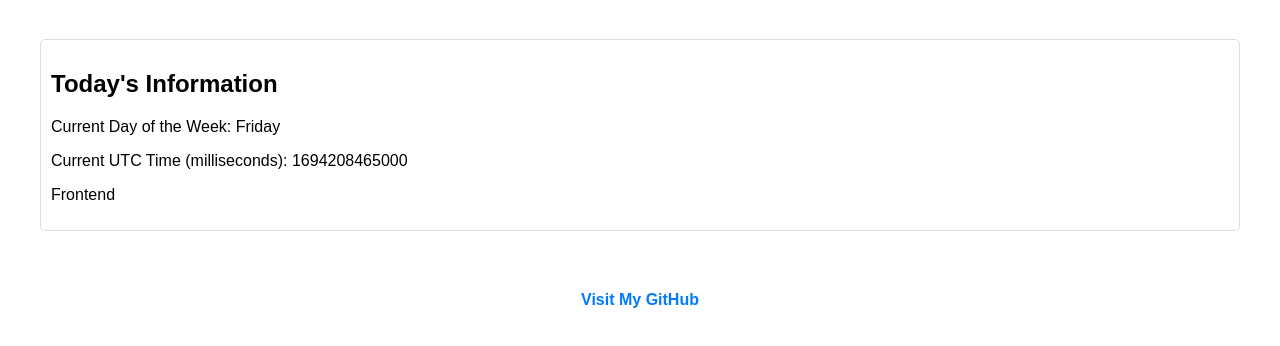
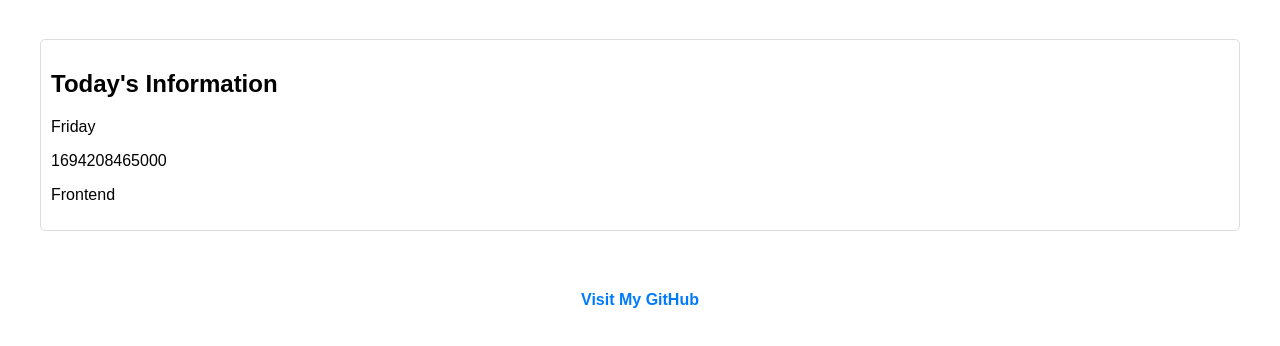
Before and after one commit to fiyinfabidun/HNG-FILES, a plain HTML site: page index.html in a window 1280 px wide. Shown: the part 78-424 px from the top of the page. Drawn offline with Linux system fonts and the light colour scheme.

Commit message:
Update index.html

```diff
--- a/index.html
+++ b/index.html
@@ -36,8 +36,8 @@
         const today = new Date();
         const currentDayOfWeek = daysOfWeek[today.getUTCDay()];
         const currentUTCTimeMillis = Date.now();
-        document.querySelector('[data-testid="currentDayOfTheWeek"]').textContent = `Current Day of the Week: ${currentDayOfWeek}`;
-        document.querySelector('[data-testid="currentUTCTime"]').textContent = `Current UTC Time (milliseconds): ${currentUTCTimeMillis}`;
+        document.querySelector('[data-testid="currentDayOfTheWeek"]').textContent = `${currentDayOfWeek}`;
+        document.querySelector('[data-testid="currentUTCTime"]').textContent = `${currentUTCTimeMillis}`;
     </script>
 </body>
 </html>
```
